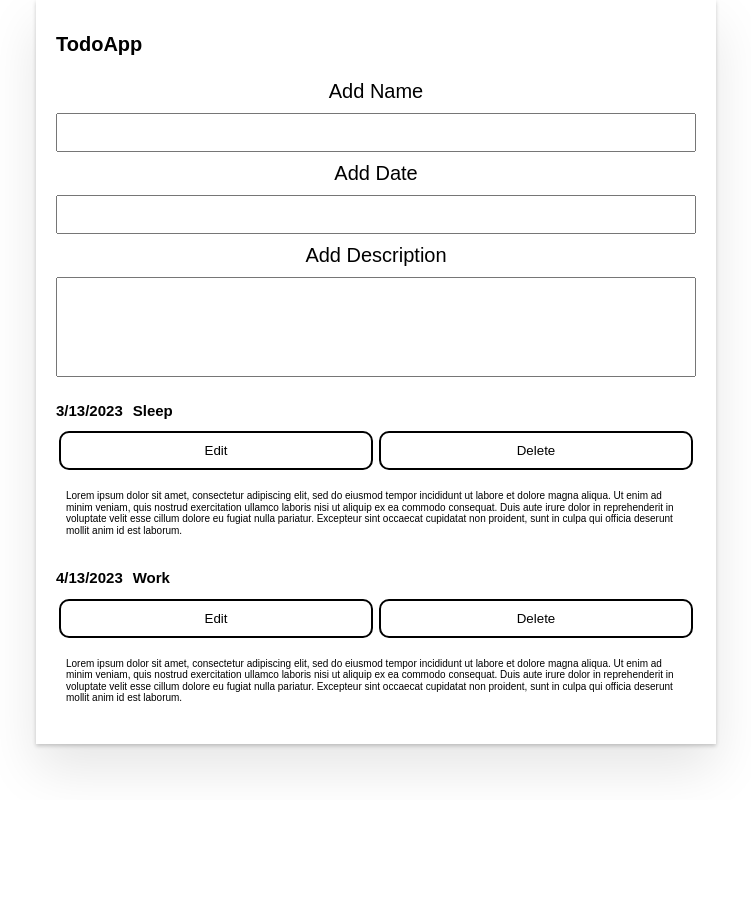
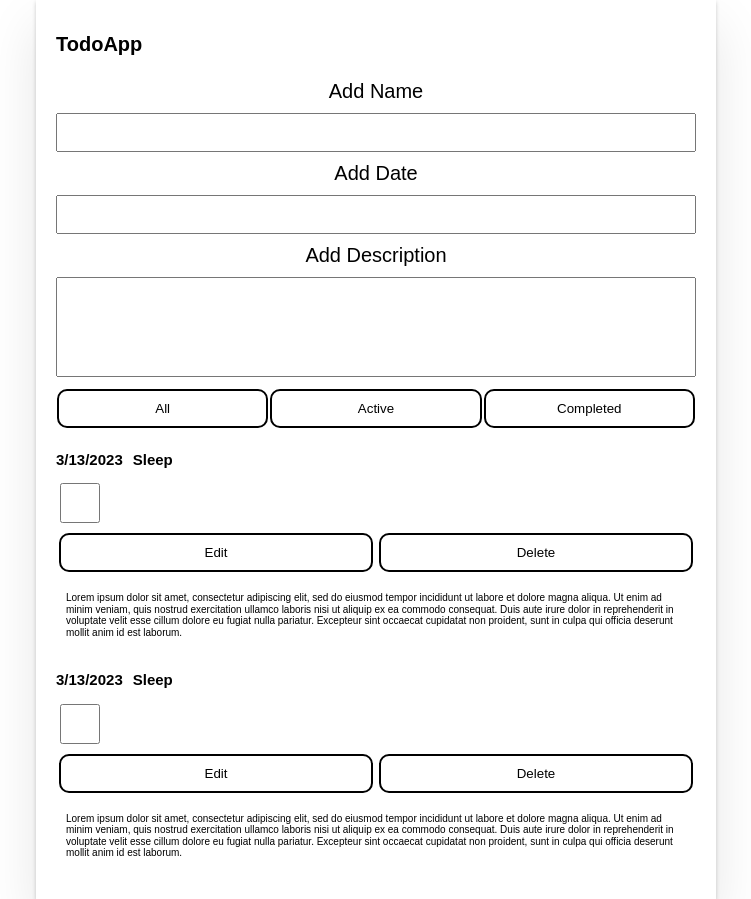
Before and after one commit to sw2003/TodoApp, a React (Create React App) app: page / in a window 1280 px wide. Shown: the whole page, without its empty margins (264-1015 px from the left). Before the commit the page ends 800 px from the top, so only its background shows below. Built offline with nearby package versions, Linux system fonts and the light colour scheme.

Commit message:
html css final touches + componetized

```diff
--- a/src/App.js
+++ b/src/App.js
@@ -1,45 +1,20 @@
+import React from 'react'
+import Form from './components/form';
+import TodoItem from './components/todo-item';
 
 function App() {
   return (
     <div className="App">
       <h1>TodoApp</h1>
-      <form>
-        <div>
-          <label htmlFor="input_name">Add Name</label>
-          <input type="text" id="input_name" class="input__lg"></input>
-        </div>
-        <div>
-          <label htmlFor="input_date">Add Date</label>
-          <input type="text" id="input_date" class="input__lg"></input>
-        </div>
-        <div>
-          <label htmlFor="input_desc">Add Description</label>
-          <textarea id="input_desc" class="input_desc input__lg"></textarea>
-        </div>
-      </form>
+      <Form></Form>
+      <div class="form-btn-group">
+        <button>All</button>
+        <button>Active</button>
+        <button>Completed</button>
+      </div>
       <ul>
-        <li>
-          <div class = "todo-name">
-            <h2>3/13/2023</h2>
-            <h2>Sleep</h2>
-          </div>
-          <div class ="btn-group">
-            <button>Edit</button>
-            <button>Delete</button>
-          </div>
-          <p>Lorem ipsum dolor sit amet, consectetur adipiscing elit, sed do eiusmod tempor incididunt ut labore et dolore magna aliqua. Ut enim ad minim veniam, quis nostrud exercitation ullamco laboris nisi ut aliquip ex ea commodo consequat. Duis aute irure dolor in reprehenderit in voluptate velit esse cillum dolore eu fugiat nulla pariatur. Excepteur sint occaecat cupidatat non proident, sunt in culpa qui officia deserunt mollit anim id est laborum.</p>
-        </li>
-        <li>
-          <div class = "todo-name">
-            <h2>4/13/2023</h2>
-            <h2>Work</h2>
-          </div>
-          <div class = "btn-group">
-            <button>Edit</button>
-            <button>Delete</button>
-          </div>
-          <p>Lorem ipsum dolor sit amet, consectetur adipiscing elit, sed do eiusmod tempor incididunt ut labore et dolore magna aliqua. Ut enim ad minim veniam, quis nostrud exercitation ullamco laboris nisi ut aliquip ex ea commodo consequat. Duis aute irure dolor in reprehenderit in voluptate velit esse cillum dolore eu fugiat nulla pariatur. Excepteur sint occaecat cupidatat non proident, sunt in culpa qui officia deserunt mollit anim id est laborum.</p>
-        </li>
+          <TodoItem></TodoItem>
+          <TodoItem></TodoItem>
       </ul>
     </div>
   );
--- /dev/null
+++ b/src/components/form.js
@@ -0,0 +1,20 @@
+import React from 'react'
+
+export default function Form(props) {
+    return (
+        <form>
+            <div>
+                <label htmlFor="input_name">Add Name</label>
+                <input type="text" id="input_name" class="input__lg"></input>
+            </div>
+            <div>
+                <label htmlFor="input_date">Add Date</label>
+                <input type="text" id="input_date" class="input__lg"></input>
+            </div>
+            <div>
+                <label htmlFor="input_desc">Add Description</label>
+                <textarea id="input_desc" class="input_desc input__lg"></textarea>
+            </div>
+        </form>
+    )
+}
--- /dev/null
+++ b/src/components/todo-item.js
@@ -0,0 +1,18 @@
+import React from 'react'
+
+export default function TodoItem(props) {
+    return (
+        <li>
+            <div class="todo-name">
+                <h2>3/13/2023</h2>
+                <h2>Sleep</h2>
+            </div>
+            <input type ="checkbox"></input>
+            <div class="btn-group">
+                <button>Edit</button>
+                <button>Delete</button>
+            </div>
+            <p>Lorem ipsum dolor sit amet, consectetur adipiscing elit, sed do eiusmod tempor incididunt ut labore et dolore magna aliqua. Ut enim ad minim veniam, quis nostrud exercitation ullamco laboris nisi ut aliquip ex ea commodo consequat. Duis aute irure dolor in reprehenderit in voluptate velit esse cillum dolore eu fugiat nulla pariatur. Excepteur sint occaecat cupidatat non proident, sunt in culpa qui officia deserunt mollit anim id est laborum.</p>
+        </li>
+    )
+}
--- a/src/index.css
+++ b/src/index.css
@@ -78,3 +78,23 @@ li > p {
   border-style: none;
   padding: 1rem;
 }
+
+input[type="checkbox"]{
+  width: 4rem;
+  height: 4rem;
+  margin-bottom: 1rem;
+}
+
+.form-btn-group{
+  display: flex;
+  justify-content: space-around;
+  margin-top: 1rem;
+}
+
+.form-btn-group > button {
+  flex: 0 0 33%;
+  padding: 1rem;
+  border-style: solid;
+  background-color: white;
+  border-radius: 1rem;
+}
```
